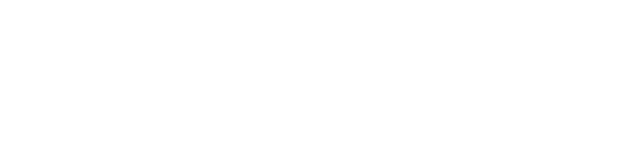
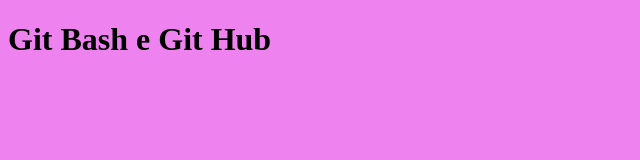
Before and after one commit to kauacarlos25/git_bash2, a plain HTML site: page index.html in a window 1280 px wide. Shown: the whole page, without its empty margins (0-640 px from the left). Drawn offline with Linux system fonts and the light colour scheme.

Commit message:
Adicionado o css

```diff
--- a/index.html
+++ b/index.html
@@ -3,10 +3,11 @@
 <head>
     <meta charset="UTF-8">
     <meta http-equiv="X-UA-Compatible" content="IE=edge">
+    <link rel="stylesheet" href="style.css">
     <meta name="viewport" content="width=device-width, initial-scale=1.0">
     <title>Document</title>
 </head>
 <body>
-
+    <h1>Git Bash e Git Hub</h1>
 </body>
 </html>
--- /dev/null
+++ b/style.css
@@ -0,0 +1,3 @@
+body{
+    background-color: violet;
+}
```
